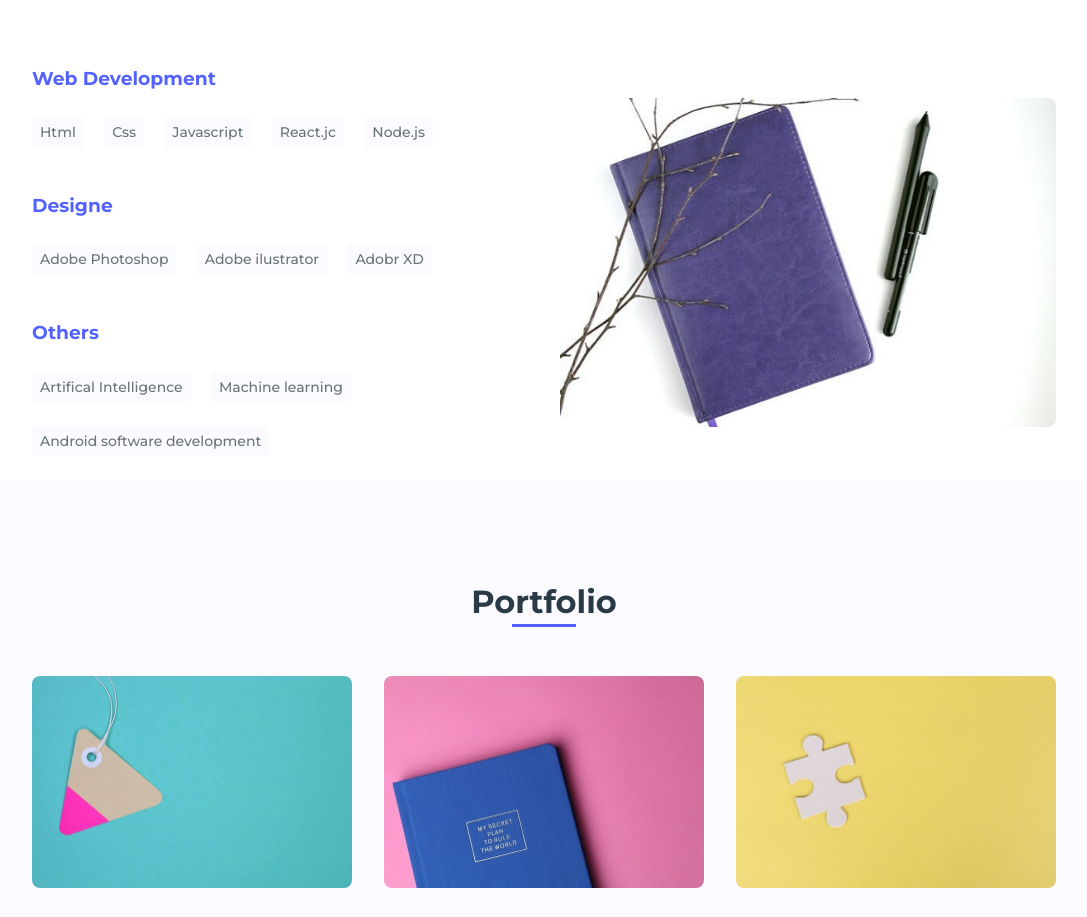
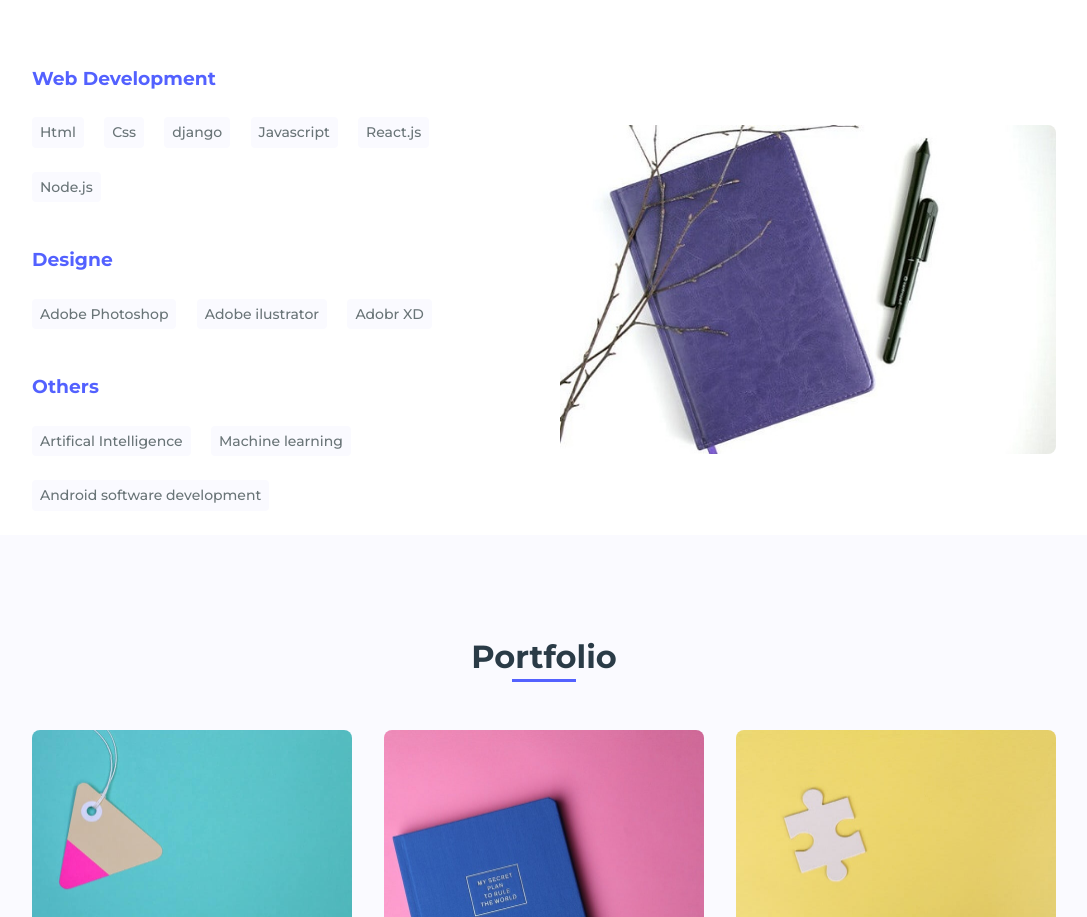
Before and after one commit to kanhakumar143/Portfolio-, a plain HTML site: page index.html in a window 1280 px wide. Shown: the part 1519-2436 px from the top of the page, without its empty margins (96-1183 px from the left). Drawn offline with nearby package versions, Linux system fonts and the light colour scheme.

Commit message:
Update index.html

```diff
--- a/index.html
+++ b/index.html
@@ -71,8 +71,9 @@
                     <h3 class="skills__subtitle">Web Development</h3>
                     <span class="skills__name">Html</span>
                     <span class="skills__name">Css</span>
+                    <span class="skills__name">django</span>
                     <span class="skills__name">Javascript</span>
-                    <span class="skills__name">React.jc</span>
+                    <span class="skills__name">React.js</span>
                     <span class="skills__name">Node.js</span>
                     <h3 class="skills__subtitle">Designe</h3>
                     <span class="skills__name">Adobe Photoshop</span>
```
